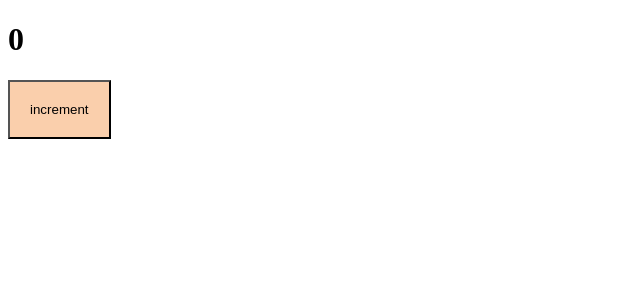
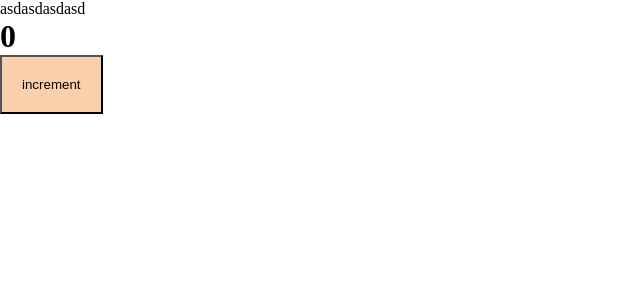
Before and after one commit to variasco/web-blog, a React app: page / in a window 1280 px wide. Shown: the top 300 px of the page, without its empty margins (0-640 px from the left). Built offline with nearby package versions, Linux system fonts and the light colour scheme.

Commit message:
added support for css modules

```diff
--- a/package.json
+++ b/package.json
@@ -19,6 +19,7 @@
     "@types/webpack-dev-server": "^4.7.2",
     "css-loader": "^6.6.0",
     "html-webpack-plugin": "^5.5.0",
+    "mini-css-extract-plugin": "^2.5.3",
     "sass": "^1.49.9",
     "sass-loader": "^12.6.0",
     "style-loader": "^3.3.1",
--- /dev/null
+++ b/src/App.tsx
@@ -0,0 +1,11 @@
+import { Counter } from "./components/Counter";
+import  "./global.scss";
+
+export const App = () => {
+  return (
+    <div>
+      asdasdasdasd
+      <Counter />
+    </div>
+  );
+};
--- a/src/components/Counter.tsx
+++ b/src/components/Counter.tsx
@@ -1,5 +1,5 @@
 import { useState } from "react";
-import "./style.scss";
+import styles from "./style.module.scss";
 
 export const Counter = () => {
   const [counter, setCounter] = useState(0);
@@ -7,7 +7,7 @@
   return (
     <div>
       <h1>{counter}</h1>
-      <button onClick={() => setCounter(counter + 1)}>increment</button>
+      <button className={styles.btn} onClick={() => setCounter(counter + 1)}>increment</button>
     </div>
   );
 };
--- a/src/components/style.scss
+++ b/src/components/style.module.scss
@@ -1,4 +1,4 @@
-button {
+.btn {
   padding: 20px;
   background-color: #facfac;
 }
--- /dev/null
+++ b/src/global.scss
@@ -0,0 +1,9 @@
+* {
+  margin: 0;
+  padding: 0;
+  box-sizing: border-box;
+}
+
+.app {
+  font-size: 30px;
+}
--- a/src/index.tsx
+++ b/src/index.tsx
@@ -1,9 +1,4 @@
 import { render } from "react-dom";
-import { Counter } from "./components/Counter";
+import { App } from "./App";
 
-render(
-  <div>
-    <Counter />
-  </div>,
-  document.getElementById("root")
-);
+render(<App />, document.getElementById("root"));
```
Also changed, not shown: src/global.d.ts (added, +7 -0 lines), 4 other files (tests, documents, lock files or other folders).
